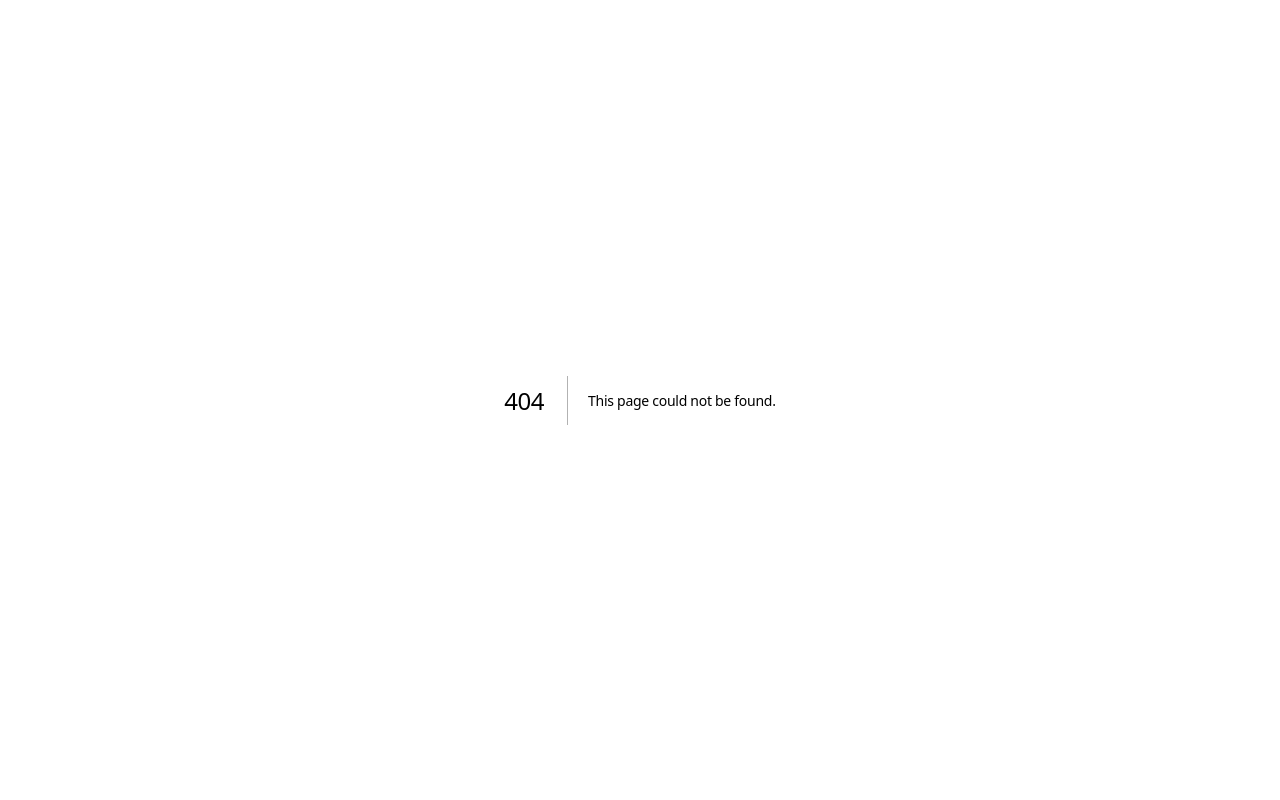
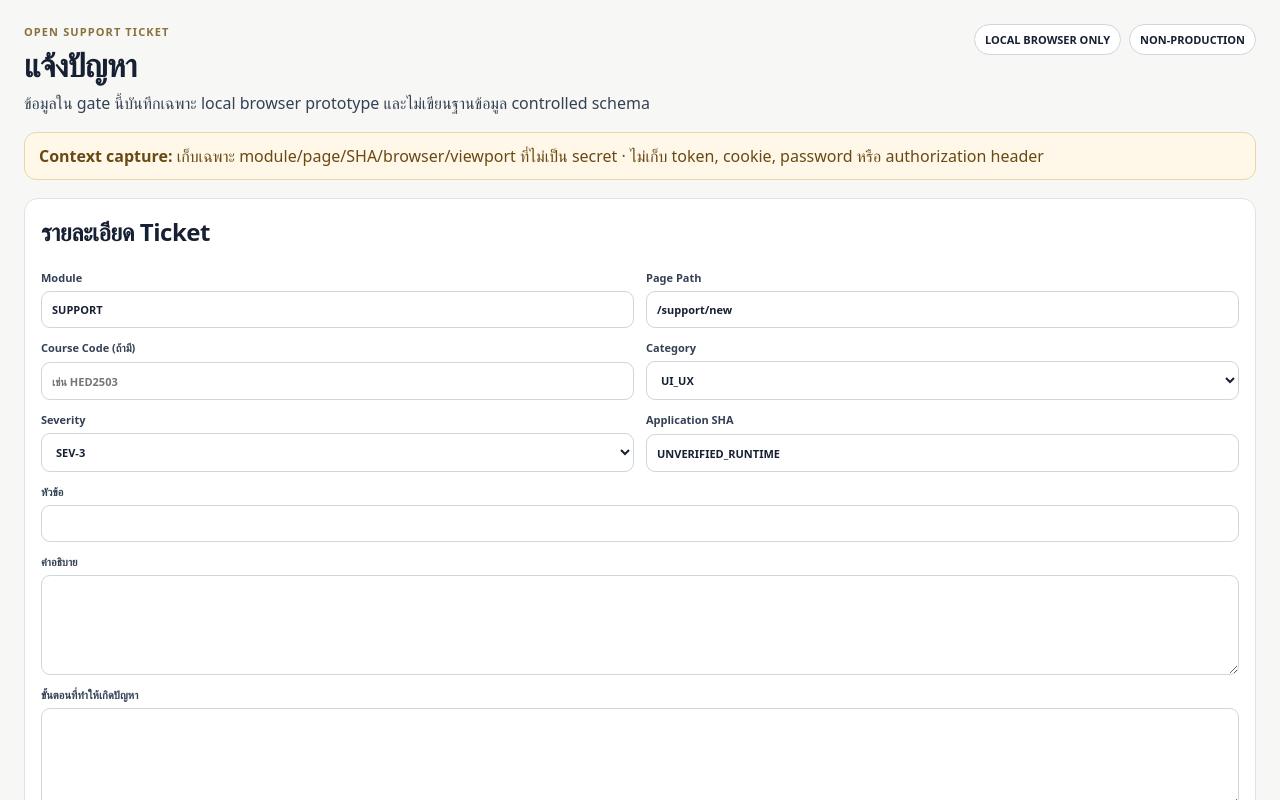
Before and after one commit to kasemch/hepe-ui-prototype, a Next.js app: page /support/new in a window 1280 px wide. Before the commit this address had no page. Shown: the top 800 px of the page. Built offline with nearby package versions, Linux system fonts and the light colour scheme.

Commit message:
HEPE SUPPORT-01: add controlled new-ticket form

```diff
--- /dev/null
+++ b/app/support/new/page.tsx
@@ -0,0 +1,26 @@
+'use client';
+import { FormEvent, useEffect, useMemo, useState } from 'react';
+import { SUPPORT_CATEGORIES, SUPPORT_SEVERITIES, SupportTicket } from '../support-model';
+
+const storageKey='hepe-support-01-local-tickets';
+
+function safeBrowser(){if(typeof navigator==='undefined')return 'UNKNOWN';return navigator.userAgent.replace(/[\r\n]/g,' ').slice(0,180)}
+function viewport(){if(typeof window==='undefined')return 'UNKNOWN';return `${window.innerWidth}x${window.innerHeight}`}
+
+export default function NewSupportTicket(){
+  const [saved,setSaved]=useState<string>('');
+  const [appSha,setAppSha]=useState('UNVERIFIED_RUNTIME');
+  useEffect(()=>{fetch('/api/pilot-build-meta',{cache:'no-store'}).then(r=>r.ok?r.json():null).then(x=>x?.applicationSha&&setAppSha(String(x.applicationSha))).catch(()=>{})},[]);
+  const context=useMemo(()=>({module_code:'SUPPORT',page_path:'/support/new',environment:'NON-PRODUCTION' as const,browser:safeBrowser(),viewport:viewport()}),[]);
+  function submit(e:FormEvent<HTMLFormElement>){
+    e.preventDefault(); const f=new FormData(e.currentTarget); const now=new Date().toISOString();
+    const suffix=Date.now().toString().slice(-8); const id=`SUP-LOCAL-${suffix}`;
+    const ticket:SupportTicket={ticket_id:id,ticket_number:id,created_at:now,created_by_actor:'LOCAL_PILOT_REQUESTER',module_code:String(f.get('module_code')||'SUPPORT').slice(0,64),page_path:String(f.get('page_path')||'/support/new').slice(0,200),course_code:String(f.get('course_code')||'').slice(0,32)||undefined,ticket_category:String(f.get('ticket_category')) as SupportTicket['ticket_category'],severity:String(f.get('severity')) as SupportTicket['severity'],priority:'NORMAL',title:String(f.get('title')||'').slice(0,180),description:String(f.get('description')||'').slice(0,5000),reproduction_steps:String(f.get('reproduction_steps')||'').slice(0,5000)||undefined,expected_result:String(f.get('expected_result')||'').slice(0,3000)||undefined,actual_result:String(f.get('actual_result')||'').slice(0,3000)||undefined,environment:'NON-PRODUCTION',application_sha:appSha,browser:context.browser,viewport:context.viewport,support_status:'OPEN',provenance_status:'USER_INPUT_CANDIDATE',source_reference:'HEPE-SUPPORT-01-LOCAL-BROWSER',authority_scope:'SUPPORT_ONLY',canonical_mutation_allowed:false,audit_evidence_status:'NOT_ADMITTED',production:false};
+    const prev=JSON.parse(localStorage.getItem(storageKey)||'[]'); prev.push(ticket); localStorage.setItem(storageKey,JSON.stringify(prev)); setSaved(id); e.currentTarget.reset();
+  }
+  return <main className="support-shell"><header className="support-top"><div><div className="eyebrow">OPEN SUPPORT TICKET</div><h1>แจ้งปัญหา</h1><p>ข้อมูลใน gate นี้บันทึกเฉพาะ local browser prototype และไม่เขียนฐานข้อมูล controlled schema</p></div><div className="support-badges"><span className="support-badge">LOCAL BROWSER ONLY</span><span className="support-badge">NON-PRODUCTION</span></div></header>
+  <div className="support-notice"><strong>Context capture:</strong> เก็บเฉพาะ module/page/SHA/browser/viewport ที่ไม่เป็น secret · ไม่เก็บ token, cookie, password หรือ authorization header</div>
+  {saved&&<div className="support-card support-good"><strong>บันทึก local candidate แล้ว: {saved}</strong><p>Ticket นี้ไม่ใช่ Audit Evidence, Formal Finding หรือ Approved Change</p></div>}
+  <form className="support-card support-form" onSubmit={submit}><h2>รายละเอียด Ticket</h2><div className="support-form-grid"><label>Module<input name="module_code" defaultValue="SUPPORT" required/></label><label>Page Path<input name="page_path" defaultValue="/support/new" required/></label><label>Course Code (ถ้ามี)<input name="course_code" placeholder="เช่น HED2503"/></label><label>Category<select name="ticket_category" defaultValue="UI_UX">{SUPPORT_CATEGORIES.map(x=><option key={x}>{x}</option>)}</select></label><label>Severity<select name="severity" defaultValue="SEV-3">{SUPPORT_SEVERITIES.map(x=><option key={x}>{x}</option>)}</select></label><label>Application SHA<input value={appSha} readOnly/></label><label className="support-wide">หัวข้อ<input name="title" required maxLength={180}/></label><label className="support-wide">คำอธิบาย<textarea name="description" required/></label><label className="support-wide">ขั้นตอนที่ทำให้เกิดปัญหา<textarea name="reproduction_steps"/></label><label>ผลที่คาดหวัง<textarea name="expected_result"/></label><label>ผลที่เกิดขึ้นจริง<textarea name="actual_result"/></label></div><div className="support-empty">Attachment UI placeholder: screenshot / image / PDF / diagnostic text · persistent upload NOT CONNECTED in SUPPORT-01</div><div className="support-actions"><button className="support-action primary" type="submit">บันทึก Local Ticket</button><a className="support-action" href="/support">กลับ Support Center</a></div></form>
+  <footer className="support-footer">canonical_mutation_allowed=false · audit_evidence_status=NOT_ADMITTED · production=false</footer></main>
+}
```
